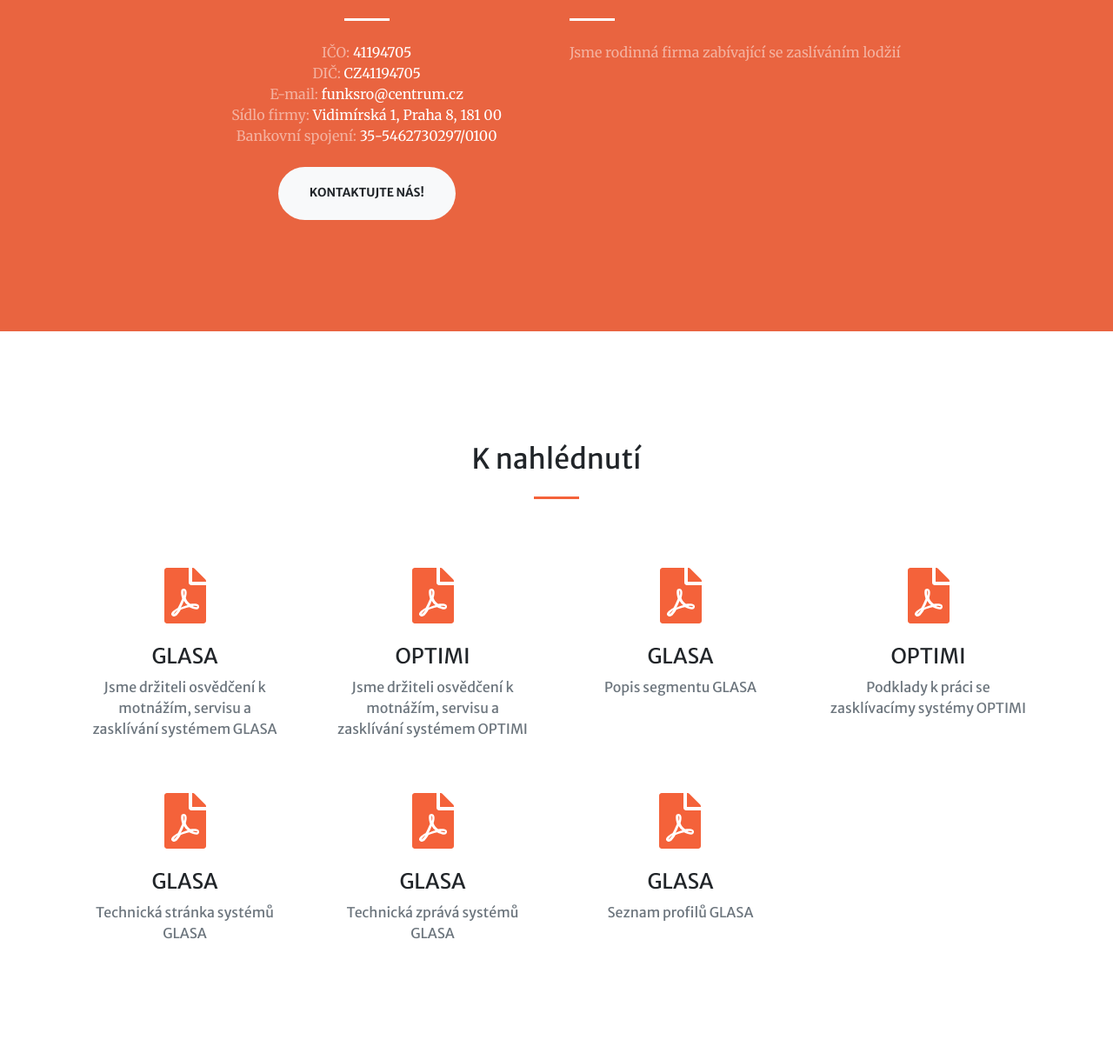
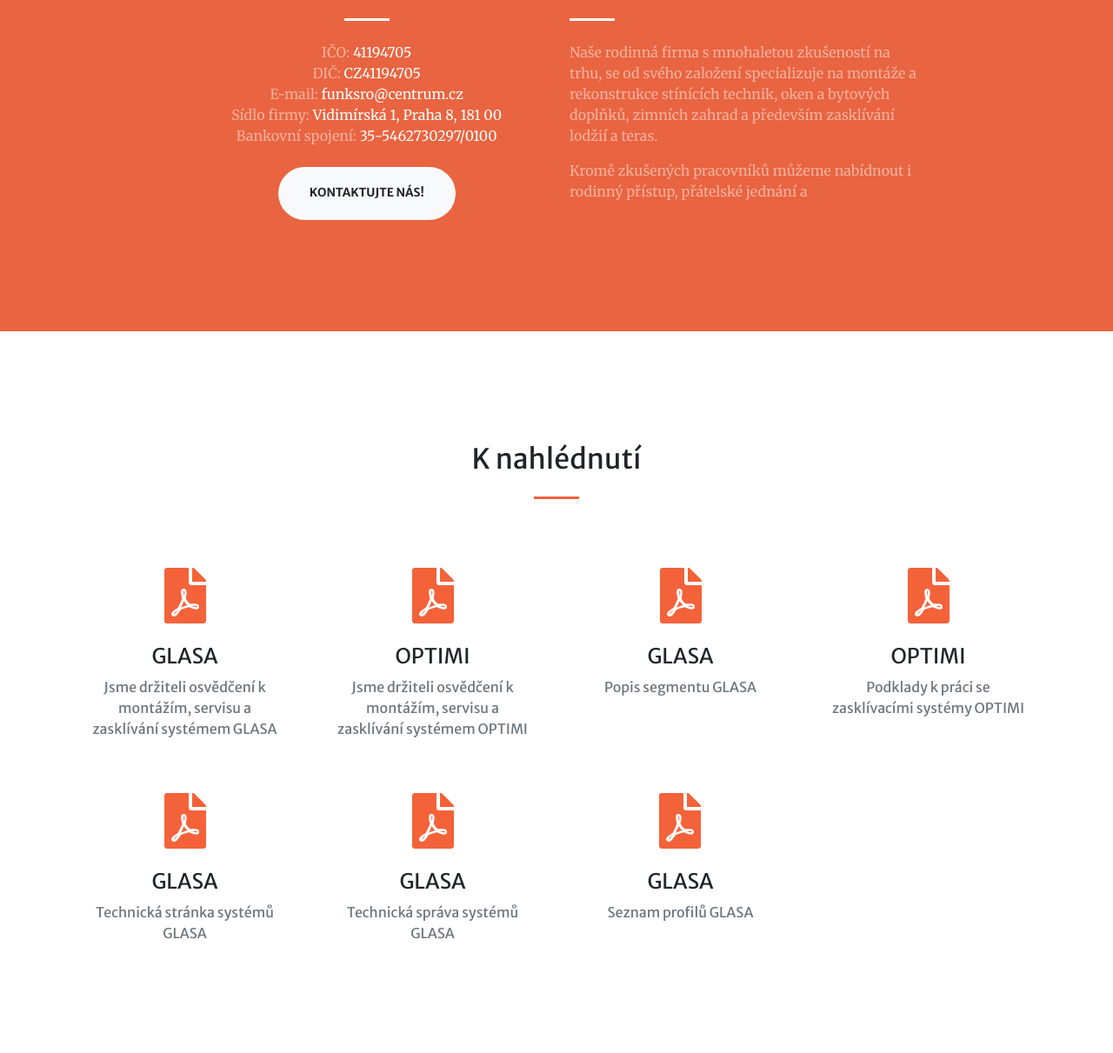
Before and after one commit to martinslaby70/funk-s.r.o, a plain HTML site: page index.html in a window 1280 px wide. Shown: the part 969-2180 px from the top of the page at 87% size. Drawn offline with nearby package versions, Linux system fonts and the light colour scheme.

Commit message:
origin main

```diff
--- a/index.html
+++ b/index.html
@@ -71,7 +71,8 @@
                     <h2 class="text-white mt-0">O nás</h2>
                     <hr class="divider light my-4 mx-0 left" />
                     <!-- <p class="text-white-50">Lorem, ipsum dolor sit amet consectetur adipisicing elit. Maxime, cum distinctio quis quasi vel nemo? Facilis reprehenderit praesentium saepe, laboriosam nisi veniam cupiditate dolorum ipsum! Incidunt officia labore qui repellendus et nihil magnam voluptate, veniam deleniti expedita est quidem amet.</p> -->
-                    <p class="text-white-50">Jsme rodinná firma zabívající se zaslíváním lodžií</p>
+                    <p class="text-white-50">Naše rodinná firma s mnohaletou zkušeností na trhu, se od svého založení specializuje na montáže a rekonstrukce stínících technik, oken a bytových doplňků, zimních zahrad a především zasklívání lodžií a teras.</p>
+                    <p class="text-white-50">Kromě zkušených pracovníků můžeme nabídnout i rodinný přístup, přátelské jednání a </p>
                 </div>
             </div>
         </section>
@@ -85,14 +86,14 @@
                         <div class="mt-5 btn">
                             <i class="fas fa-4x fa-file-pdf text-primary mb-4"></i>
                             <h3 class="h4 mb-2">GLASA</h3>
-                            <p class="text-muted mb-0">Jsme držiteli osvědčení k motnážím, servisu a zasklívání systémem GLASA</p>
+                            <p class="text-muted mb-0">Jsme držiteli osvědčení k montážím, servisu a zasklívání systémem GLASA</p>
                         </div>
                     </a>
                     <a href="./assets/certificates/certifikat-optimi.pdf" target="_blank" class="col-lg-3 col-md-6 text-center">
                         <div class="mt-5 btn">
                             <i class="fas fa-4x fa-file-pdf text-primary mb-4"></i>
                             <h3 class="h4 mb-2">OPTIMI</h3>
-                            <p class="text-muted mb-0">Jsme držiteli osvědčení k motnážím, servisu a zasklívání systémem OPTIMI</p>
+                            <p class="text-muted mb-0">Jsme držiteli osvědčení k montážím, servisu a zasklívání systémem OPTIMI</p>
                         </div>
                     </a>
                     <a href="./assets/certificates/segment-glasa.pdf" target="_blank" class="col-lg-3 col-md-6 text-center">
@@ -106,7 +107,7 @@
                         <div class="mt-5 btn">
                             <i class="fas fa-4x fa-file-pdf text-primary mb-4"></i>
                             <h3 class="h4 mb-2">OPTIMI</h3>
-                            <p class="text-muted mb-0">Podklady k práci se zasklívacímy systémy OPTIMI </p>
+                            <p class="text-muted mb-0">Podklady k práci se zasklívacími systémy OPTIMI </p>
                         </div>
                     </a>
                 </a>
@@ -122,7 +123,7 @@
                 <div class="mt-5 btn">
                     <i class="fas fa-4x fa-file-pdf text-primary mb-4"></i>
                     <h3 class="h4 mb-2">GLASA</h3>
-                    <p class="text-muted mb-0">Technická zprává systémů GLASA</p>
+                    <p class="text-muted mb-0">Technická správa systémů GLASA</p>
                 </div>
             </a>
             <a class="col-lg-3 col-md-6 text-center" href="./assets/certificates/glasa-profily.jpg target="_blank">
@@ -181,7 +182,7 @@
                             <img class="img-fluid" src="assets/img/portfolio/5.jpg" alt="" />
                             <div class="portfolio-box-caption">
                                 <div class="project-category text-white-50">Praha 6</div>
-                                <div class="project-name">Zasklení balkobu včetně zábradlí</div>
+                                <div class="project-name">Zasklení balkonů včetně zábradlí</div>
                             </div>
                         </a>
                     </div>
@@ -248,7 +249,6 @@
                             </div>
                         </a>
                     </div>
-
                 </div>
             </div>
         </div>
```
